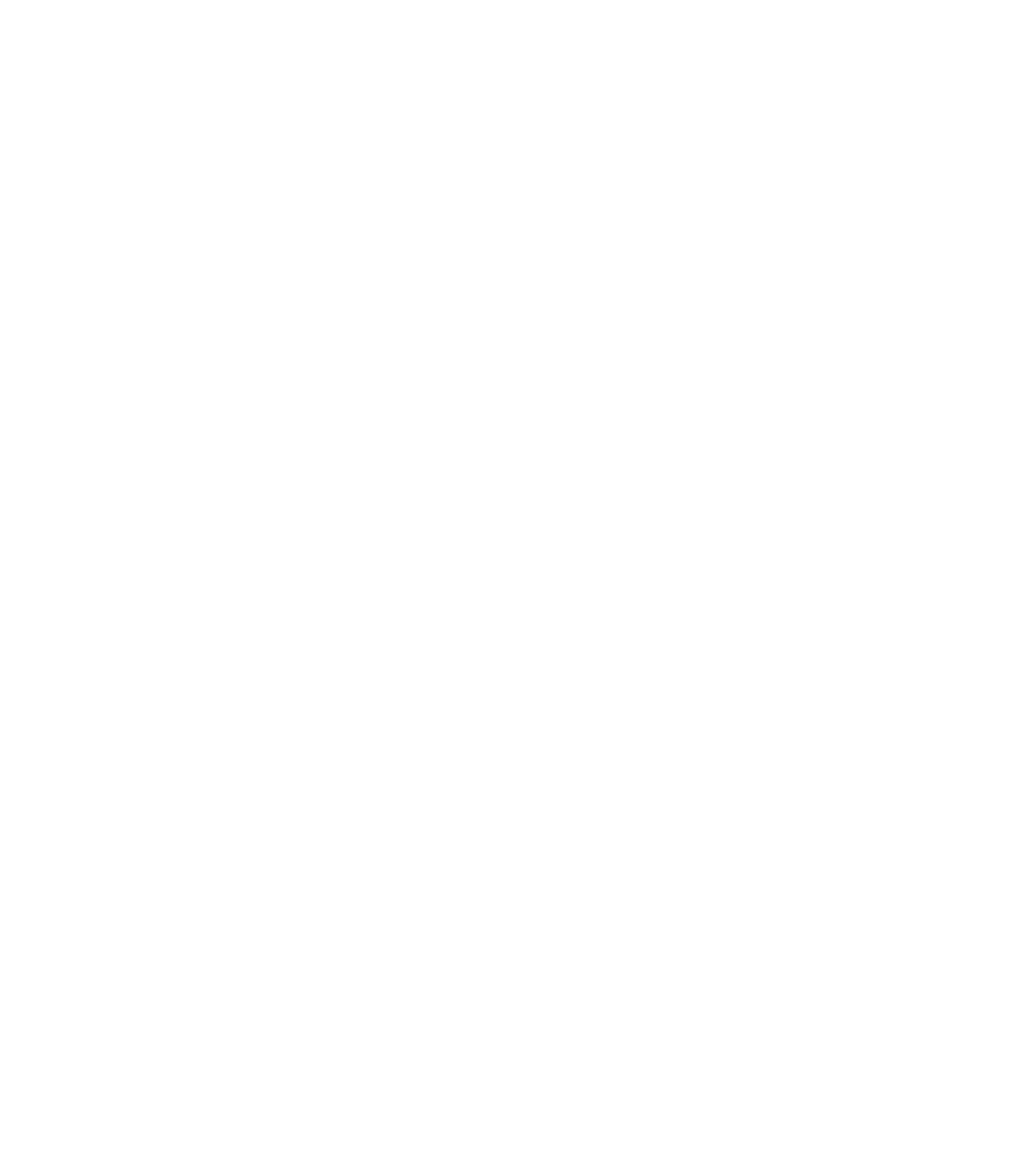
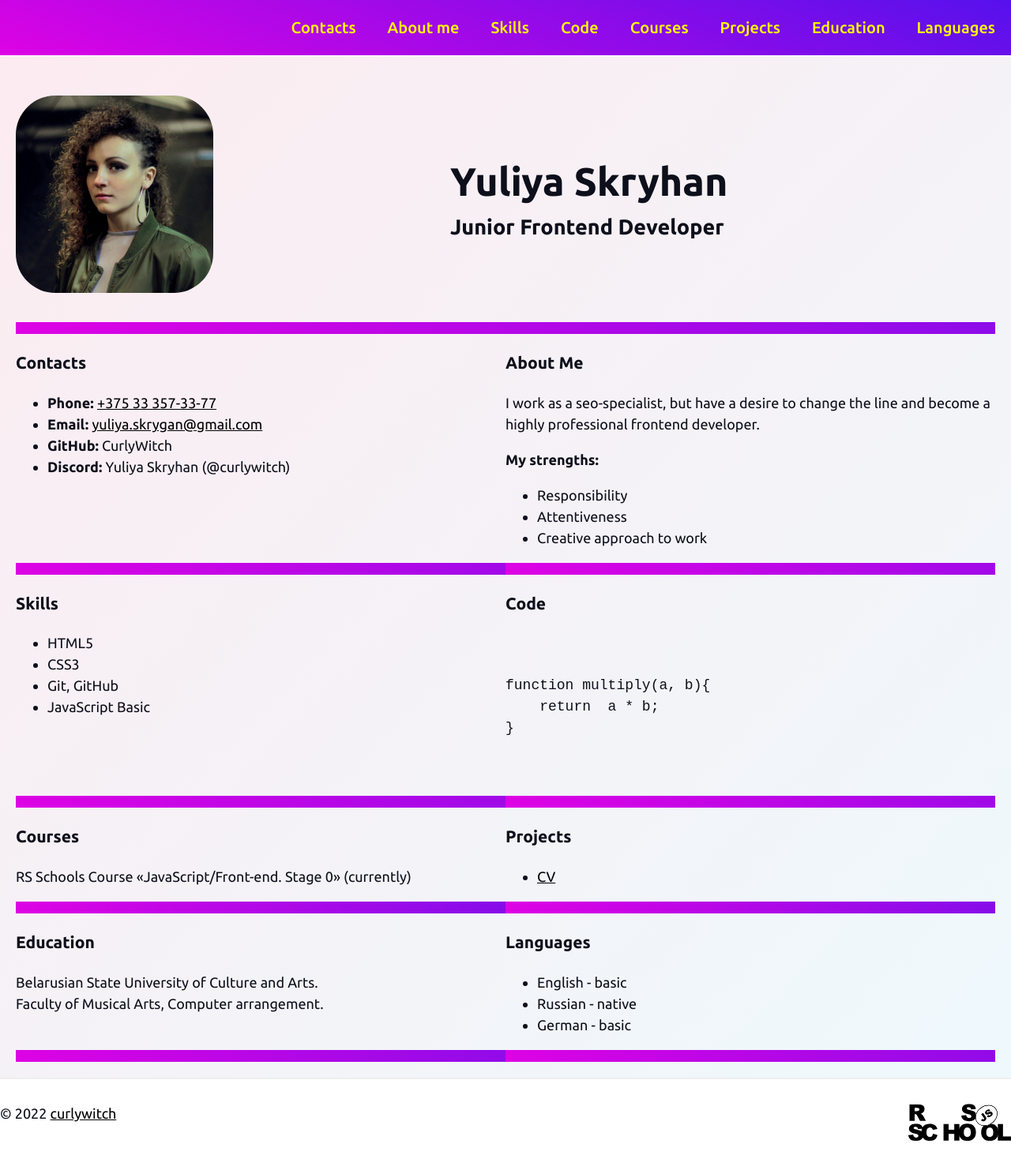
Before and after one commit to CurlyWitch/rsschool-cv, a plain HTML site: page index.html in a window 1280 px wide. Shown: the whole page at 79% size. Before the commit the page ends 800 px from the top, so only its background shows below. Drawn offline with Linux system fonts and the light colour scheme.

Commit message:
feat: update cv

```diff
--- a/index.html
+++ b/index.html
@@ -4,8 +4,114 @@
     <meta charset="UTF-8">
     <meta http-equiv="X-UA-Compatible" content="IE=edge">
     <meta name="viewport" content="width=device-width, initial-scale=1.0">
-    <title>Document</title>
+    <title>CV Yuliya Skryhan</title>
+    <link rel="stylesheet" href="style.css">
+    <link rel="icon" href="assets/favicon.ico">
+    <link rel="preconnect" href="https://fonts.googleapis.com">
+    <link rel="preconnect" href="https://fonts.gstatic.com" crossorigin>
+    <link href="https://fonts.googleapis.com/css2?family=Ubuntu:ital,wght@0,400;0,500;0,700;1,400;1,500;1,700&display=swap" rel="stylesheet">
 </head>
 <body>
+    <header class="header">
+        <div class="container">
+            <nav class="nav">
+                <ul class="nav-list">
+                    <li class="nav-item"><a href="#contacts" class="nav-link">Contacts</a></li>
+                    <li class="nav-item"><a href="#aboutMe" class="nav-link">About me</a></li>
+                    <li class="nav-item"><a href="#skills" class="nav-link">Skills</a></li>
+                    <li class="nav-item"><a href="#code" class="nav-link">Code</a></li>
+                    <li class="nav-item"><a href="#courses" class="nav-link">Courses</a></li>
+                    <li class="nav-item"><a href="#projects" class="nav-link">Projects</a></li>
+                    <li class="nav-item"><a href="#education" class="nav-link">Education</a></li>
+                    <li class="nav-item"><a href="#languages" class="nav-link">Languages</a></li>
+                </ul>
+            </nav>
+        </div>
+    </header>
+    <main class="main">
+        <div class="container main-container">
+            <section id="profile" class="section section-profile">
+                <div class="profile-photo">
+                    <img class="avatar" src="assets/img/avatar.jpg" alt="avatar">
+                </div>
+                <div class="profile-information">
+                    <h1 class="section-title">Yuliya Skryhan</h1>
+                    <p class="h2 section-title">Junior Frontend Developer</p>
+                </div>
+            </section>
+            <section id="contacts" class="section">
+                <h2 class="h3 section-title">Contacts</h2>
+                <ul class="section-list">
+                    <li><b>Phone: </b><a class="colored-link" href="tel:+375333573377">+375 33 357-33-77</a></li>
+                    <li><b>Email: </b><a class="colored-link" href="mailto:yuliya.skrygan@gmail.com">yuliya.skrygan@gmail.com</a></li>
+                    <li><b>GitHub:</b> CurlyWitch</li>
+                    <li><b>Discord:</b> Yuliya Skryhan (@curlywitch)</li>
+                </ul>
+            </section>
+            <section id="aboutMe" class="section">
+                <h2 class="h3 section-title">About Me</h2>
+                <p>I work as a seo-specialist, but have a desire to change the line and become a highly professional frontend developer.</p>
+                <p><strong>My strengths:</strong></p>
+                <ul>
+                    <li>Responsibility</li>
+                    <li>Attentiveness</li>
+                    <li>Creative approach to work</li>
+                </ul>
+            </section>
+            <section id="skills" class="section">
+                <h2 class="h3 section-title">Skills</h2>
+                <ul>
+                    <li>HTML5</li>
+                    <li>CSS3</li>
+                    <li>Git, GitHub</li>
+                    <li>JavaScript Basic</li>
+                </ul>
+            </section>
+            <section id="code" class="section">
+                <h2 class="h3 section-title">Code</h2>
+                <div class="highlight">
+                    <pre>
+                        <code>
+function multiply(a, b){
+    return  a * b;
+}
+                        </code>
+                    </pre>
+                </div>
+            </section>
+            <section id="courses" class="section">
+                <h2 class="h3 section-title">Courses</h2>
+                <p>RS Schools Course «JavaScript/Front-end. Stage 0» (currently)</p>
+            </section>
+            <section id="projects" class="section">
+                <h2 class="h3 section-title">Projects</h2>
+                <ul>
+                    <li><a class="colored-link" href="https://curlywitch.github.io/rsschool-cv/">CV</a></li>
+                </ul>
+            </section>
+            <section id="education" class="section">
+                <h2 class="h3 section-title">Education</h2>
+                <p>Belarusian State University of Culture and Arts.<br/>Faculty of Musical Arts, Сomputer arrangement.</p>
+            </section>
+            <section id="languages" class="section">
+                <h2 class="h3 section-title">Languages</h2>
+                <ul>
+                    <li>English - basic</li>
+                    <li>Russian - native</li>
+                    <li>German - basic</li>
+                  </ul>
+            </section>
+        </div>
+    </main>
+    <footer class="footer">
+        <div class="container">
+            <div class="copyright">
+                &copy; 2022  <a class="colored-link" href="https://github.com/CurlyWitch">curlywitch</a>
+            </div>
+            <div class="footer-logo">
+                <a href="https://rs.school/js/"><img class="rs-logo" src="assets/img/rs_school_js.svg" alt="Курс JavaScript/Front-end"></a>
+            </div>
+        </div>
+    </footer>
 </body>
 </html>
--- a/style.css
+++ b/style.css
@@ -1,8 +1,3 @@
-@font-face {
-    font-family: Joan;
-    src: url("assets/fonts/Joan-Regular.ttf");
-}
-
 html {
     scroll-behavior: smooth;
 }
@@ -32,6 +27,27 @@
 
 h2 {
     margin: 0px;
+}
+
+.h2 {
+    display: block;
+    font-size: 1.5em;
+    margin-block-start: 0.83em;
+    margin-block-end: 0.83em;
+    margin-inline-start: 0px;
+    margin-inline-end: 0px;
+    font-weight: bold;
+	margin: 0px;
+}
+
+.h3 {
+    display: block;
+    font-size: 1.17em;
+    margin-block-start: 1em;
+    margin-block-end: 1em;
+    margin-inline-start: 0px;
+    margin-inline-end: 0px;
+    font-weight: bold;
 }
 
 .header {
```
Also changed, not shown: 1 other file.
